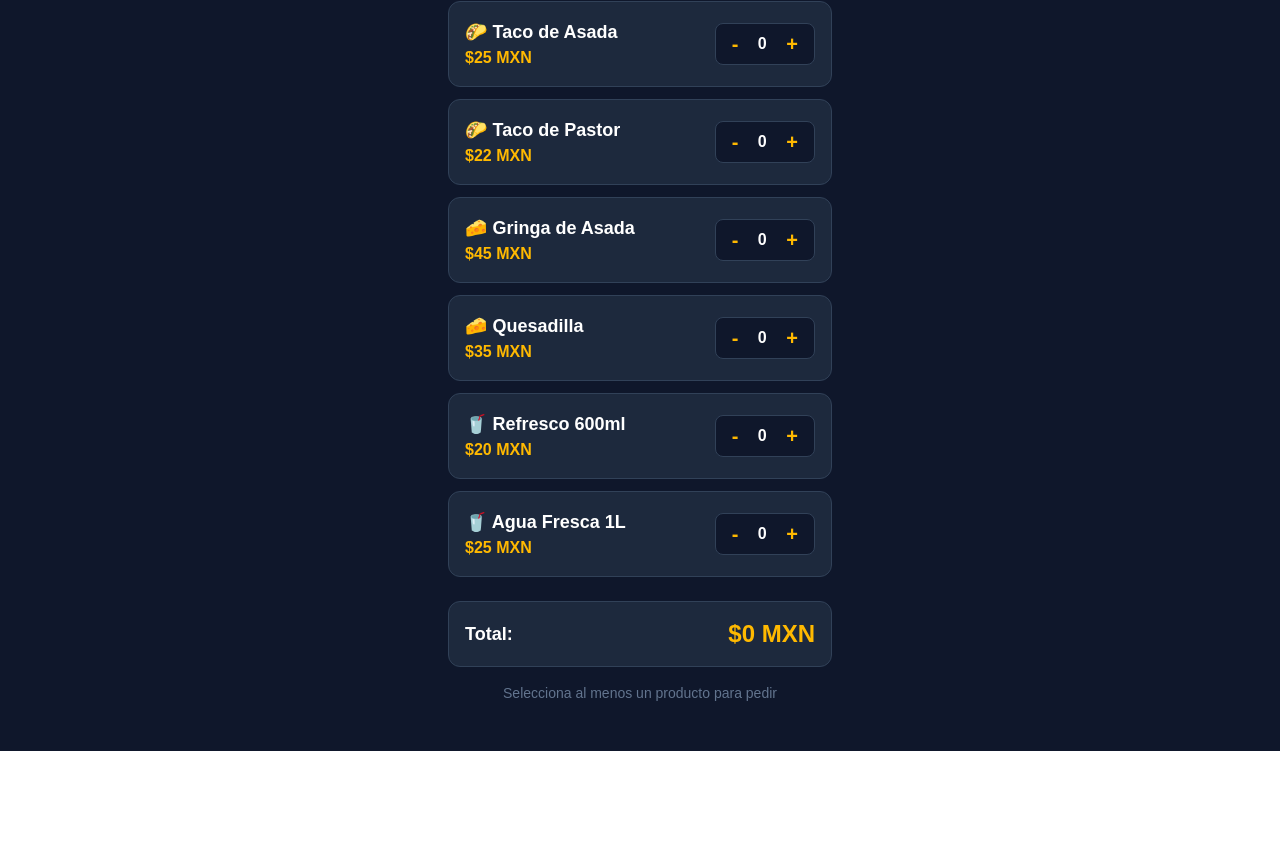
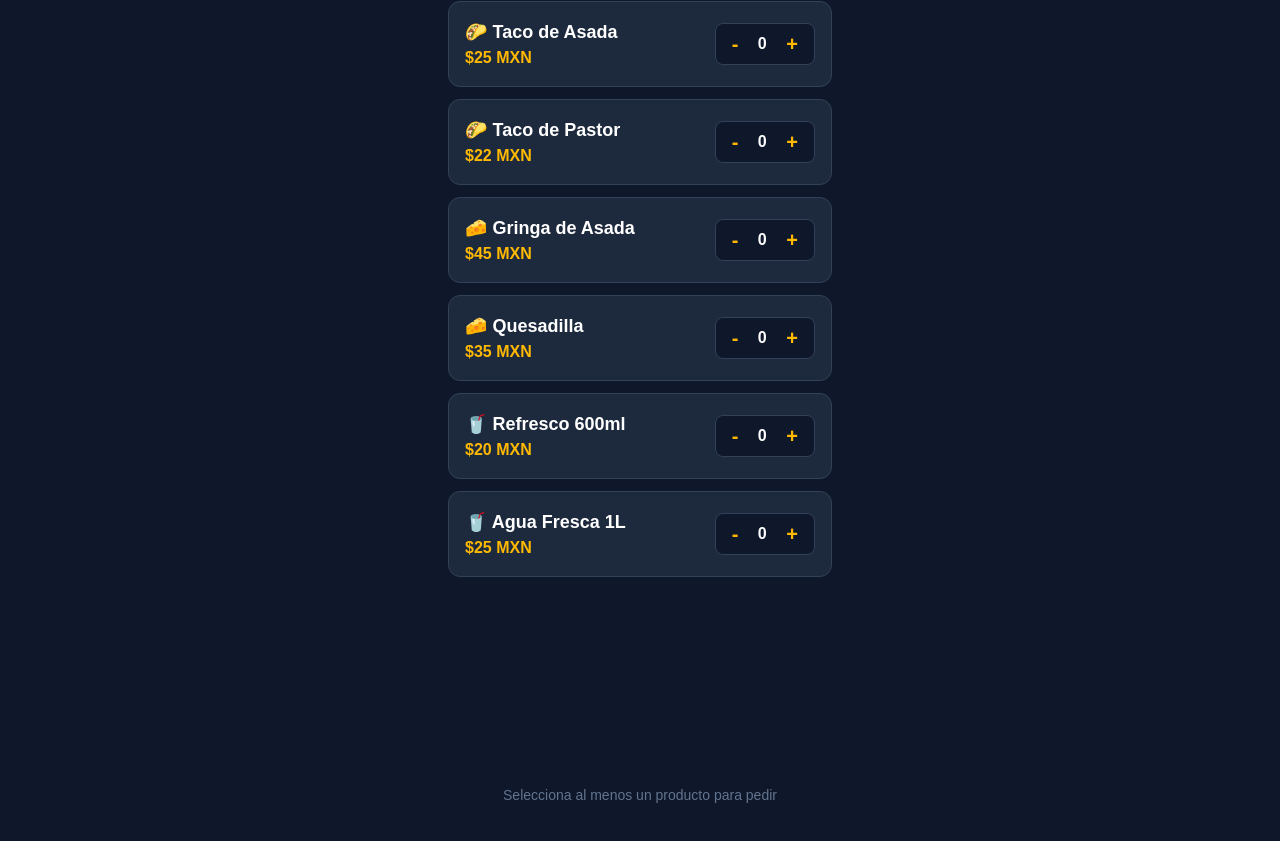
Before and after one commit to AlexanderOrtiz1808/menu-digital, a Next.js app: page / in a window 1280 px wide. Shown: the part 173-1014 px from the top of the page. Before the commit the page ends 924 px from the top, so only its background shows below. Built offline with nearby package versions, Linux system fonts and the light colour scheme.

Commit message:
Agregar barra de pago flotante

```diff
--- a/app/page.tsx
+++ b/app/page.tsx
@@ -122,20 +122,25 @@ let infoPago = `💳 *Pago:* ${metodoPago}`;
 />
       )}
 
-      {/* Resumen final */}
-      <div className="max-w-sm w-full bg-slate-800 border border-slate-700 p-4 rounded-xl mb-4 flex justify-between items-center">
-        <span className="text-lg font-semibold">Total:</span>
+{/* Espacio extra al final para que la barra flotante no tape el contenido */}
+      <div className="h-40"></div>
+
+      {/* Barra flotante inferior (solo aparece si hay productos) */}
+      {total > 0 ? (
+        <div className="fixed bottom-0 left-0 w-full bg-slate-900/95 backdrop-blur-sm border-t border-slate-800 p-4 pb-6 z-50 flex justify-center shadow-[0_-15px_30px_-5px_rgba(0,0,0,0.6)]">
+          <div className="w-full max-w-sm flex flex-col gap-3">
+            <div className="flex justify-between items-center px-2">
+              <span className="text-lg font-semibold text-slate-300">Total a pagar:</span>
               <span className="text-2xl font-bold text-amber-400">${total} MXN</span>
             </div>
 
-      {total > 0 ? (
             <button
               onClick={() => {
                 if (!nombre.trim()) return;
                 window.open(generarMensajeWhatsApp(), '_blank');
               }}
               disabled={!nombre.trim() || (tipoEntrega === 'A domicilio' && !direccion.trim())}
-          className={`w-full max-w-sm py-3.5 px-4 rounded-xl font-bold text-white shadow-lg transition-all flex items-center justify-center gap-2 ${
+              className={`w-full py-3.5 px-4 rounded-xl font-bold text-white shadow-lg transition-all flex items-center justify-center gap-2 ${
                 !nombre.trim() || (tipoEntrega === 'A domicilio' && !direccion.trim())
                   ? 'bg-slate-700 text-slate-400 cursor-not-allowed opacity-60'
                   : 'bg-emerald-600 hover:bg-emerald-500 text-white shadow-emerald-900/30 active:scale-95'
@@ -143,8 +148,12 @@ let infoPago = `💳 *Pago:* ${metodoPago}`;
             >
               🚀 Enviar pedido por WhatsApp
             </button>
+          </div>
+        </div>
       ) : (
+        <div className="text-center py-6 mb-10">
           <p className="text-slate-500 text-sm">Selecciona al menos un producto para pedir</p>
+        </div>
       )}
     </main>
   );
```
Lines whose indentation alone changed are shown as unchanged.
